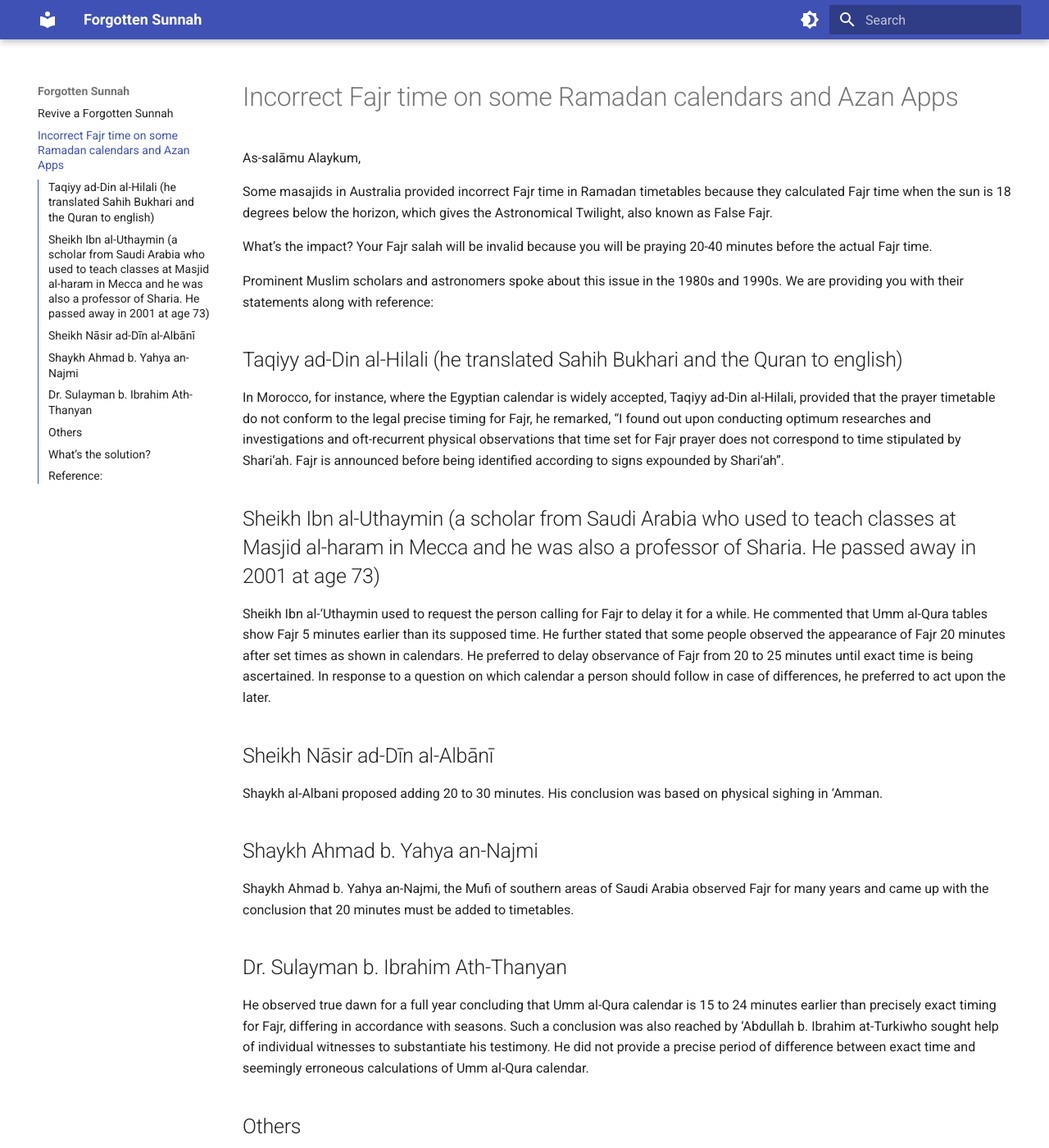
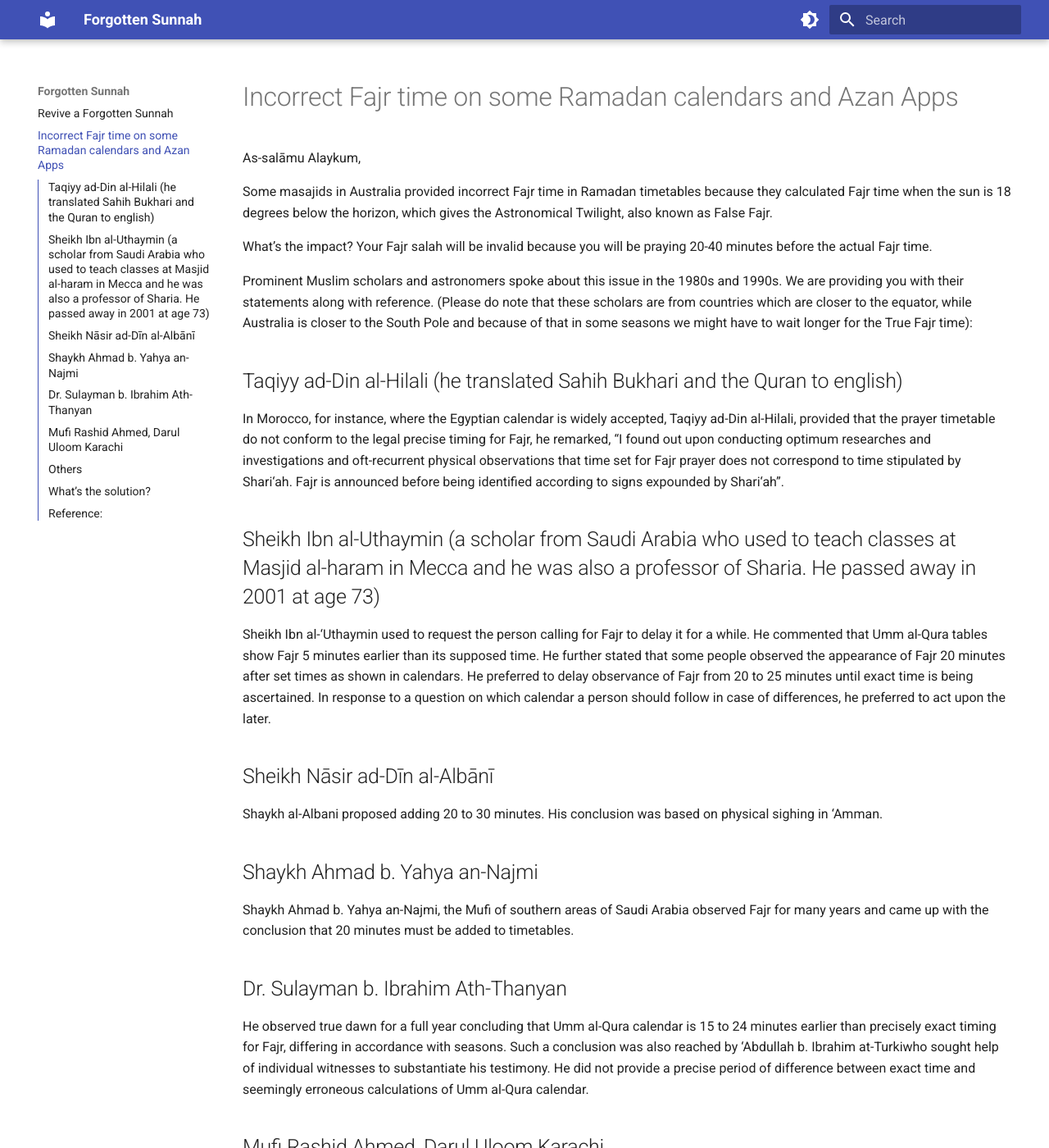
Before and after one commit to ForgottenSunnah/website, an MkDocs documentation site: the page built from docs/truefajr.md, in a window 1280 px wide and 1400 px high. Shown: the whole window at 82% size. Built offline with MkDocs 1.6.1 and Material for MkDocs 9.7.7, drawn with Linux system fonts in a browser that asks for light colours; some of the changed text lies outside the part shown.

Commit message:
Update content

```diff
--- a/docs/truefajr.md
+++ b/docs/truefajr.md
@@ -7,7 +7,7 @@
 
 What’s the impact? Your Fajr salah will be invalid because you will be praying 20-40 minutes before the actual Fajr time.
 
-Prominent Muslim scholars and astronomers spoke about this issue in the 1980s and 1990s. We are providing you with their statements along with reference:
+Prominent Muslim scholars and astronomers spoke about this issue in the 1980s and 1990s. We are providing you with their statements along with reference. (Please do note that these scholars are from countries which are closer to the equator, while Australia is closer to the South Pole and because of that in some seasons we might have to wait longer for the True Fajr time):
 
 ## Taqiyy ad-Din al-Hilali (he translated Sahih Bukhari and the Quran to english)
 
@@ -30,9 +30,11 @@
 
 He observed true dawn for a full year concluding that Umm al-Qura calendar is 15 to 24 minutes earlier than precisely exact timing for Fajr, differing in accordance with seasons. Such a conclusion was also reached by ‘Abdullah b. Ibrahim at-Turkiwho sought help of individual witnesses to substantiate his testimony. He did not provide a precise period of difference between exact time and seemingly erroneous calculations of Umm al-Qura calendar.
 
-## Others
+## Mufi Rashid Ahmed, Darul Uloom Karachi
 
 In the Indian subcontinent Mufi Rashid Ahmed advised that Fajr, in these circumstances, should be performed at least 20 minutes after the beginning time shown in Pakistani timetables.
+
+## Others
 
 Mustafa al-‘Adawi who conducted his research in Egypt, confirmed that at least 20 minutes must be added. Shaykh ‘Adawi referred to a religious verdict issued by the former grand imam of al-Azhar, Shaykh Jad al-Haq and published in the news.
 
```
